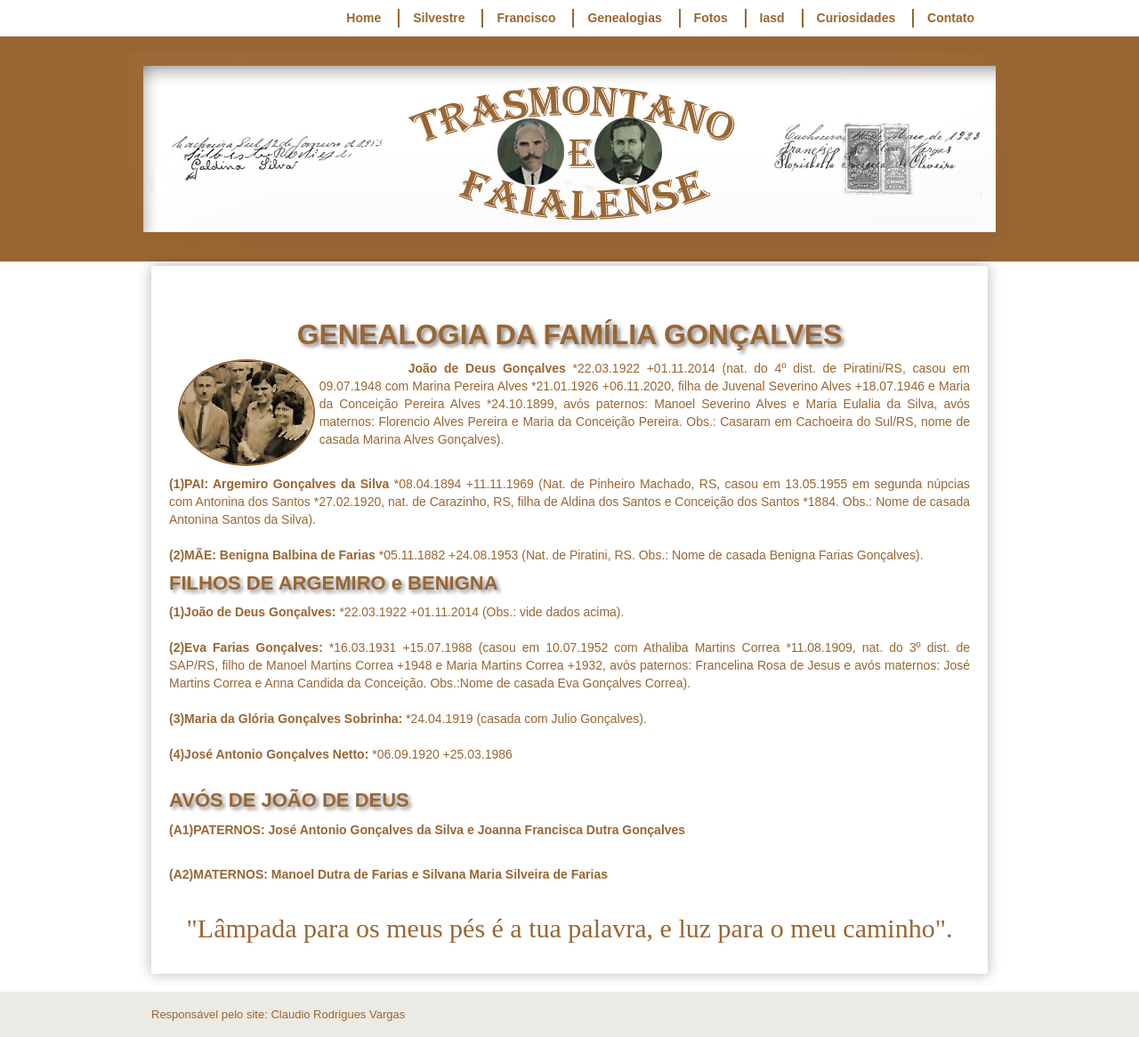
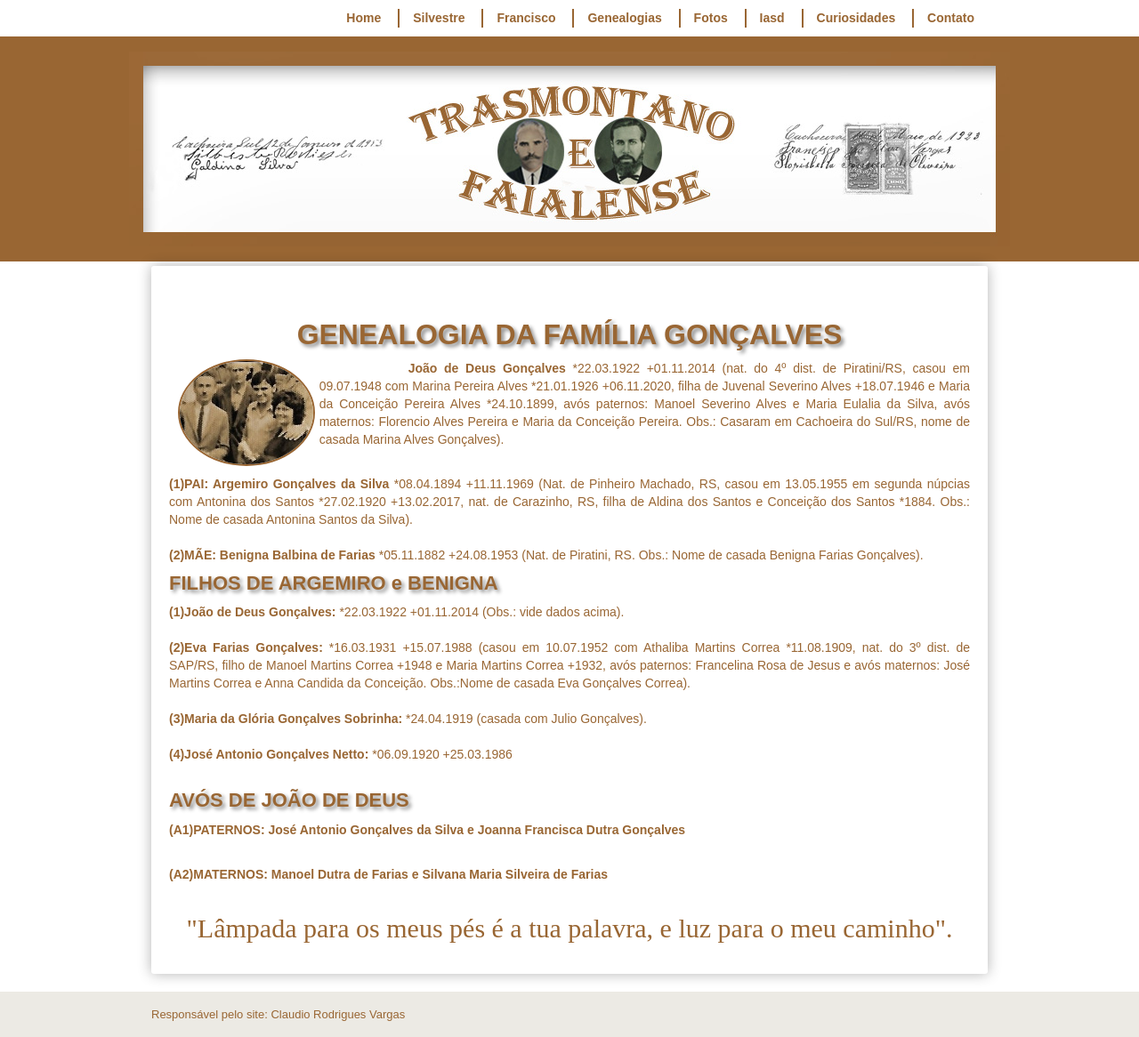
Before and after one commit to claudiovargas1955/claudiovargas1955.github.io, a Jekyll site: the page built from _pages/familia-gonçalves.html, in a window 1280 px wide. Shown: the whole page at 89% size. Built offline with Jekyll 4.4.1, drawn with Linux system fonts in a browser that asks for light colours; some web fonts are replaced.

Commit message:
Update familia-gonçalves.html

```diff
--- a/_pages/familia-gonçalves.html
+++ b/_pages/familia-gonçalves.html
@@ -100,7 +100,7 @@ Pereira Alves *21.01.1926 +06.11.2020, filha de Juvenal Severino Alves +18.07.19
 e Maria Eulalia da Silva, avós maternos: Florencio Alves Pereira e Maria da Conceição Pereira. Obs.: Casaram em Cachoeira do Sul/RS, nome de casada Marina Alves
 Gonçalves).<br><br>
 <p><b>(1)PAI: Argemiro Gonçalves da Silva </b>*08.04.1894 +11.11.1969 (Nat. de Pinheiro Machado, RS, casou em 13.05.1955 em segunda núpcias com Antonina dos
-Santos *27.02.1920, nat. de Carazinho, RS, filha de Aldina dos Santos e Conceição dos Santos *1884. Obs.: Nome de casada Antonina Santos da Silva).<br><br>
+Santos *27.02.1920 +13.02.2017, nat. de Carazinho, RS, filha de Aldina dos Santos e Conceição dos Santos *1884. Obs.: Nome de casada Antonina Santos da Silva).<br><br>
 
 <b>(2)MÃE: Benigna Balbina de Farias </b>*05.11.1882 +24.08.1953 (Nat. de Piratini, RS. Obs.: Nome de casada Benigna Farias Gonçalves).<br>
 
```
